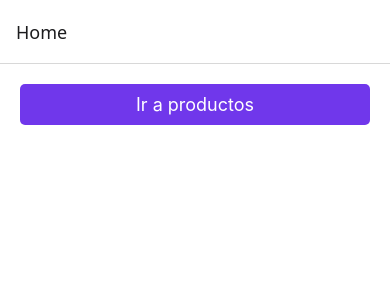
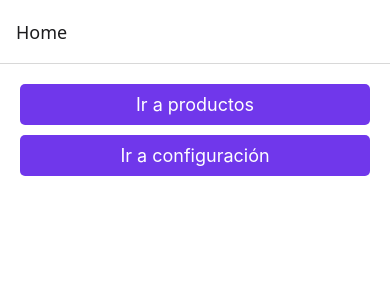
Before and after one commit to pmz10/04-NavigationApp, a React Native app: screen /Home in a window 390 px wide. Shown: the top 300 px of the page. Built offline with nearby package versions, Linux system fonts and the light colour scheme.

Commit message:
Add Settings screen and navigation button to HomeScreen

```diff
--- a/src/presentation/routes/StackNavigator.tsx
+++ b/src/presentation/routes/StackNavigator.tsx
@@ -1,14 +1,21 @@
 import { createStackNavigator } from '@react-navigation/stack';
 import HomeScreen from '../screens/Home/HomeScreen'
 import ProfileScreen from '../screens/profile/ProfileScreen';
+import SettingsScreen from '../screens/Settings/SettingsScreen';
 
 const Stack = createStackNavigator();
 
 export const StackNavigator = () => {
   return (
-    <Stack.Navigator>
+    <Stack.Navigator screenOptions={{
+      headerStyle: {
+        elevation: 0,
+        shadowColor: 'transparent',
+      }
+    }}>
       <Stack.Screen name="Home" component={HomeScreen} />
       <Stack.Screen name="Profile" component={ProfileScreen} />
+      <Stack.Screen name="Settings" component={SettingsScreen} />
     </Stack.Navigator>
   );
 }
--- a/src/presentation/screens/Home/HomeScreen.tsx
+++ b/src/presentation/screens/Home/HomeScreen.tsx
@@ -2,7 +2,7 @@ import React from 'react';
 import { View, Text, StyleSheet, Pressable } from 'react-native';
 import { globalStyles } from '../../theme/them';
 import { useNavigation } from '@react-navigation/native';
-import { PrimaryButton } from '../../components/shared/primaryButton';
+import { PrimaryButton } from '../../components/shared/PrimaryButton';
 
 
 const HomeScreen = () => {
@@ -19,6 +19,11 @@ const HomeScreen = () => {
       <PrimaryButton
         onPress={() => navigation.navigate('Profile' as never)}
         label="Ir a productos"
+      />
+
+      <PrimaryButton
+        onPress={() => navigation.navigate('Settings' as never)}
+        label="Ir a configuración"
       />
 
       {/* <PrimaryButton
```
